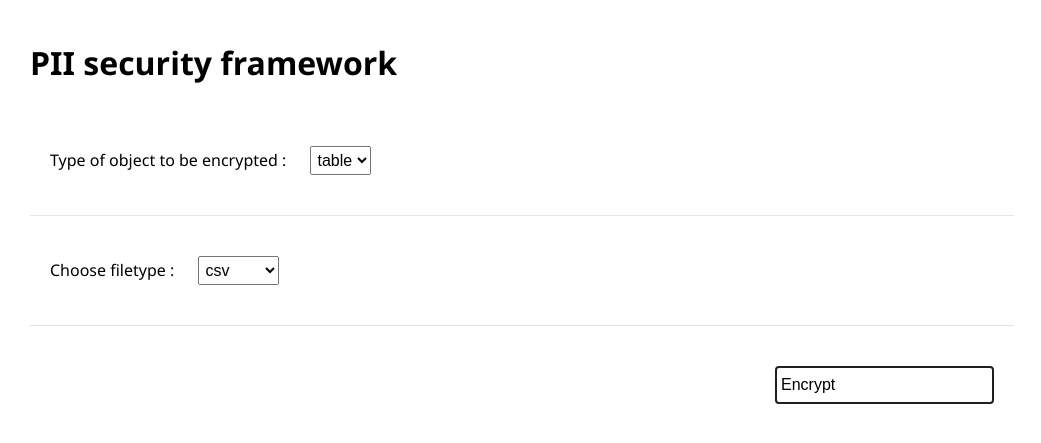
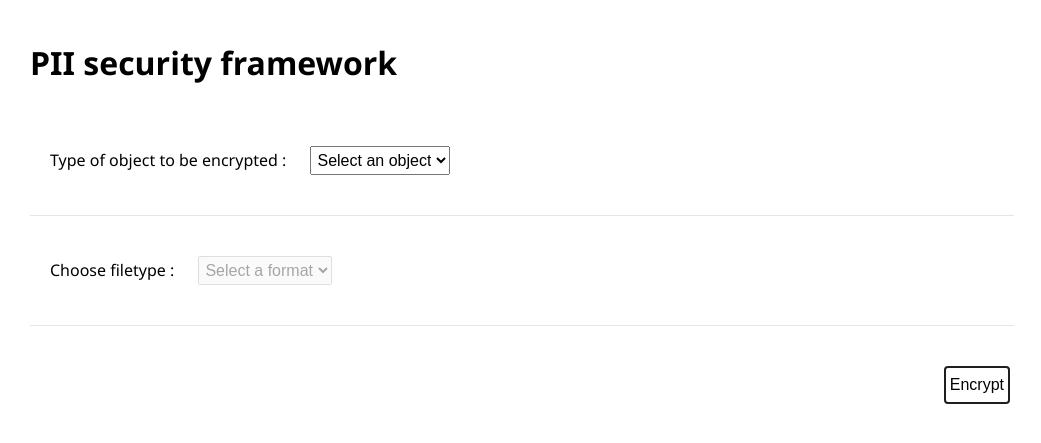
Before and after one commit to srihariprasad-r/docker-code, a Python web app: template vault/flask/templates/index.html in a window 1280 px wide. Shown: the top 443 px of the page, without its empty margins (110-1151 px from the left). Run offline with Jinja, Linux system fonts and the light colour scheme; the template is opened without the code that fills it, so the values that code supplies are empty.

Commit message:
updated code

```diff
--- a/vault/flask/templates/index.html
+++ b/vault/flask/templates/index.html
@@ -3,12 +3,21 @@
     <head>
         <h1> PII security framework </h1>
         <link rel="stylesheet" href="./static/style.css" />
+        <script src="https://ajax.googleapis.com/ajax/libs/jquery/3.6.4/jquery.min.js"></script>
+        <script>
+            function check() {
+                if (document.getElementById('otype').value == 'file') {
+                    document.getElementById('filetype').disabled = false;
+                }
+            }
+        </script>
     </head>
     <body>
         <form>
             <div class="form__fieldset">
                 <label for="otype" class="form__label">Type of object to be encrypted : </label>
-                <select name="otype" id="otype" class="form__input form__select">
+                <select name="otype" id="otype" onchange='check()' class="form__input form__select">
+                    <option value="">Select an object</option>
                     <option value="table">table</option>
                     <option value="file">file</option>
                 </select>
@@ -16,7 +25,8 @@
 
             <div class="form__fieldset">
                 <label for="filetype" class="form__label">Choose filetype : </label>
-                <select name="filetype" id="filetype" class="form__input form__select">
+                <select name="filetype" id="filetype" class="form__input form__select" disabled>
+                    <option value="">Select a format</option>
                     <option value="csv">csv</option>
                     <option value="Avro">avro</option>
                     <option value="Json">json</option>
@@ -25,8 +35,7 @@
             </div>
 
             <div class="form__fieldset">
-                <!-- <input style='margin-right:16px' class="form__submit form__input" type="submit" name="decrypt" value="Decrypt" /> -->
-                <input style='margin-right:16px' class="form__submit form__input" name="submit" type="encrypt" value="Encrypt" />
+                <input class="form__submit form__input" name="encrypt" type="submit" value="Encrypt" />
             </div>
 
         </form>
```
Also changed, not shown: vault/flask/app.py (+12 -2 lines).
